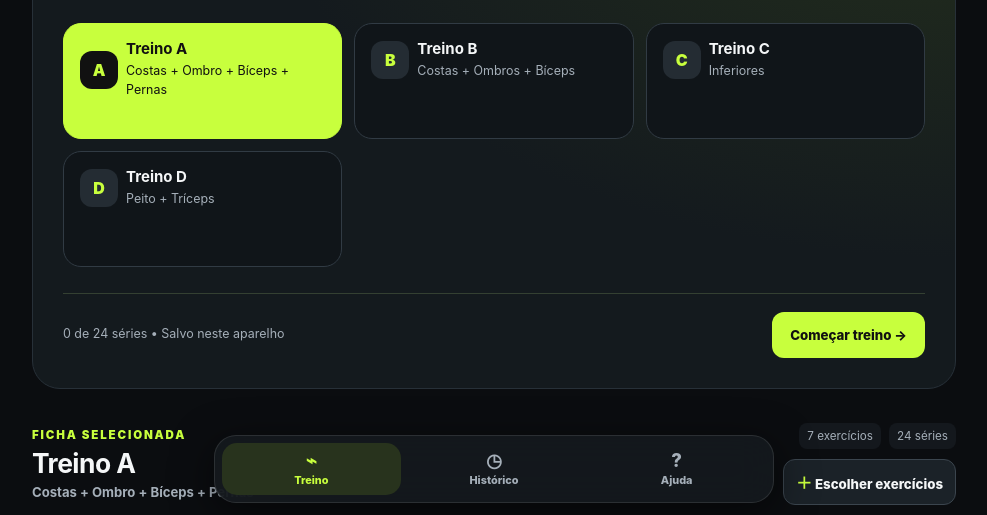
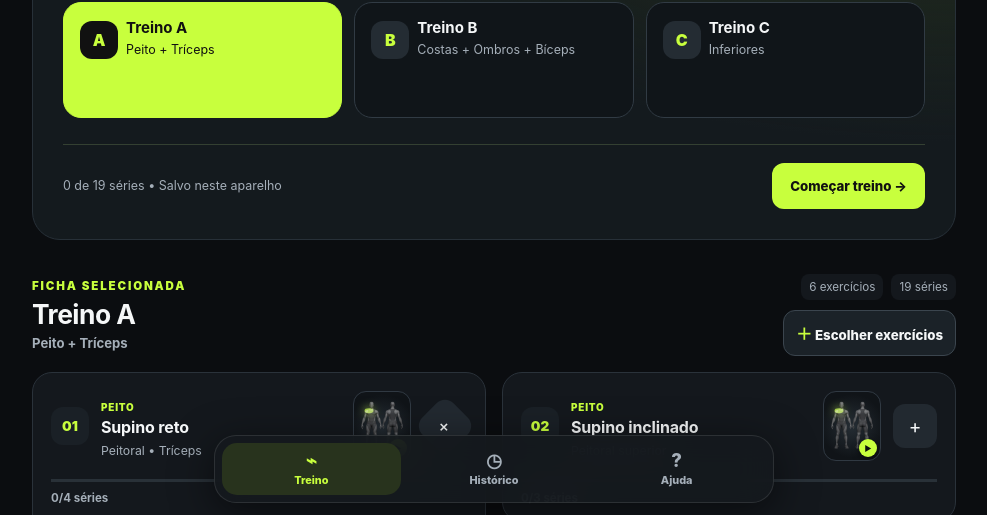
Before and after one commit to igorccllc/treino-app, a website: page index.html in a window 1280 px wide. Shown: the part 285-800 px from the top of the page, without its empty margins (146-1133 px from the left). Drawn offline with Linux system fonts and the light colour scheme.

Commit message:
fix: manter fichas como estavam, so ampliar o catalogo
Desfaz a troca do Treino A e a prescricao fixa. Os seis exercicios
novos ficam como opcionais nos grupos, com explicacao e referencia
visual como os demais.

Co-Authored-By: Claude Opus 5.5 <noreply@anthropic.com>
Claude-Session: https://claude.ai/code/session_01PzRSfZFn3q5jFL9DBW96oS

```diff
--- a/app.js
+++ b/app.js
@@ -7,26 +7,10 @@
  */
 const workoutPlan = self.REP_WORKOUT_PLAN;
 
-/*
- * `prescription` copia a ficha passada pela academia: ordem, séries e o
- * alvo de reps/carga/descanso. Esses exercícios viram a seleção padrão da
- * ficha e aparecem como sugestão (placeholder) nos campos de cada série.
- * A ficha Peito + Tríceps mantém o id "treino-a" para não perder a
- * seleção já salva no aparelho.
- */
 const trainingPlans = [
-  { id: "treino-a-academia", code: "Treino A", letter: "A", label: "Costas + Ombro + Bíceps + Pernas", groups: ["costas", "ombros", "biceps", "pernas"], prescription: [
-    { id: "puxada-aberta-supinada", sets: 4, rest: 90 },
-    { id: "remada-articulada-neutra-unilateral", sets: 3, reps: "12", rest: 90 },
-    { id: "remada-media-polia", sets: 3, reps: "10", load: "65", rest: 90 },
-    { id: "facepull", sets: 4, reps: "12" },
-    { id: "rosca-bayesian", sets: 4, reps: "21" },
-    { id: "rosca-martelo-corda", sets: 3, reps: "10" },
-    { id: "agachamento-smith", sets: 3, reps: "10", rest: 90 }
-  ] },
+  { id: "treino-a", code: "Treino A", letter: "A", label: "Peito + Tríceps", groups: ["peito", "triceps"] },
   { id: "treino-b", code: "Treino B", letter: "B", label: "Costas + Ombros + Bíceps", groups: ["costas", "ombros", "biceps"] },
-  { id: "treino-c", code: "Treino C", letter: "C", label: "Inferiores", groups: ["pernas"] },
-  { id: "treino-a", code: "Treino D", letter: "D", label: "Peito + Tríceps", groups: ["peito", "triceps"] }
+  { id: "treino-c", code: "Treino C", letter: "C", label: "Inferiores", groups: ["pernas"] }
 ];
 
 const selectionKey = "rep-workout-selections-v2";
@@ -108,27 +92,11 @@ function groupsForWorkout(workout) {
 }
 
 function exerciseCatalogForWorkout(workout) {
-  const base = groupsForWorkout(workout).flatMap(group => group.exercises.map(exercise => ({
+  return groupsForWorkout(workout).flatMap(group => group.exercises.map(exercise => ({
     ...exercise,
     groupId: group.id,
     groupLabel: group.label
   })));
-  if (!workout.prescription) return base;
-  const byId = new Map(base.map(exercise => [exercise.id, exercise]));
-  const prescribed = workout.prescription
-    .filter(item => byId.has(item.id))
-    .map(item => ({ ...byId.get(item.id), ...item }));
-  const prescribedIds = new Set(prescribed.map(exercise => exercise.id));
-  return [...prescribed, ...base.filter(exercise => !prescribedIds.has(exercise.id))];
-}
-
-function prescriptionText(exercise) {
-  return [
-    `${exercise.sets} séries`,
-    exercise.reps && `${exercise.reps} reps`,
-    exercise.load && `${exercise.load} kg`,
-    exercise.rest && `${exercise.rest}s descanso`
-  ].filter(Boolean).join(" • ");
 }
 
 function getSelectedExerciseIds(workout) {
@@ -136,7 +104,6 @@ function getSelectedExerciseIds(workout) {
   const saved = exerciseSelections[workout.id];
   const validIds = new Set(catalog.map(exercise => exercise.id));
   if (Array.isArray(saved)) return saved.filter(id => validIds.has(id));
-  if (workout.prescription) return workout.prescription.map(item => item.id).filter(id => validIds.has(id));
 
   return groupsForWorkout(workout).flatMap(group => {
     const legacy = legacySelections[group.id];
@@ -172,8 +139,8 @@ function renderWorkout() {
       const set = getSet(exercise.id, index);
       return `<div class="set-row" data-set="${index}">
         <span class="set-index">${index + 1}</span>
-        <label class="input-wrap"><input inputmode="decimal" type="number" min="0" step="0.5" value="${escapeHtml(set.weight)}" placeholder="${escapeHtml(exercise.load || "")}" aria-label="Peso da série ${index + 1}" data-field="weight"><span>kg</span></label>
-        <label class="input-wrap"><input inputmode="numeric" type="number" min="0" step="1" value="${escapeHtml(set.reps)}" placeholder="${escapeHtml(exercise.reps || "")}" aria-label="Repetições da série ${index + 1}" data-field="reps"><span>reps</span></label>
+        <label class="input-wrap"><input inputmode="decimal" type="number" min="0" step="0.5" value="${escapeHtml(set.weight)}" aria-label="Peso da série ${index + 1}" data-field="weight"><span>kg</span></label>
+        <label class="input-wrap"><input inputmode="numeric" type="number" min="0" step="1" value="${escapeHtml(set.reps)}" aria-label="Repetições da série ${index + 1}" data-field="reps"><span>reps</span></label>
         <button class="check-set ${set.done ? "done" : ""}" type="button" aria-label="${set.done ? "Desmarcar" : "Concluir"} série ${index + 1}" aria-pressed="${set.done}"></button>
       </div>`;
     }).join("");
@@ -182,7 +149,7 @@ function renderWorkout() {
       <div class="exercise-head">
         <div class="exercise-number">${String(exerciseIndex + 1).padStart(2, "0")}</div>
         <div class="exercise-info">
-          <div><span class="exercise-group-tag">${exercise.groupLabel}</span><h3 class="exercise-name">${exercise.name}</h3><p class="exercise-detail">${exercise.detail}</p>${exercise.reps || exercise.load || exercise.rest ? `<p class="exercise-rx">${escapeHtml(prescriptionText(exercise))}</p>` : ""}</div>
+          <div><span class="exercise-group-tag">${exercise.groupLabel}</span><h3 class="exercise-name">${exercise.name}</h3><p class="exercise-detail">${exercise.detail}</p></div>
           <button class="muscle-map target-${exercise.target}" type="button" data-motion="${exercise.id}" aria-label="Abrir animação de ${exercise.name}. Foco principal: ${exercise.targetLabel}" title="Ver movimento e músculos trabalhados">
             <img src="./body-map.png" alt=""><span aria-hidden="true"></span><span aria-hidden="true"></span>
             <i aria-hidden="true">▶</i>
@@ -320,8 +287,7 @@ listEl.addEventListener("click", event => {
     return;
   }
   if (event.target.closest(".add-set")) {
-    const workout = trainingPlans.find(item => item.id === activeWorkout) || trainingPlans[0];
-    const exercise = getSelectedExercises(workout).find(item => item.id === card.dataset.exercise) || findExercise(card.dataset.exercise);
+    const exercise = findExercise(card.dataset.exercise);
     state[exercise.id] ||= [];
     while (state[exercise.id].length < exercise.sets) state[exercise.id].push(RepDB.emptySet());
     state[exercise.id].push(RepDB.emptySet());
--- a/exercises.js
+++ b/exercises.js
@@ -61,7 +61,7 @@ self.REP_WORKOUT_PLAN = [
   { id: "ombros", label: "Ombros", icon: "◇", code: "Treino D", exercises: [
     { id: "desenvolvimento", name: "Desenvolvimento", detail: "Deltoides • Tríceps", target: "shoulders", targetLabel: "ombros", sets: 4, tips: ["Mantenha o tronco firme e os punhos alinhados.", "Empurre os halteres acima da cabeça.", "Desça até os cotovelos ficarem próximos de 90°."] },
     { id: "elevacao-lateral", name: "Elevação lateral", detail: "Deltoide lateral", target: "shoulders", targetLabel: "deltoides laterais", sets: 3, tips: ["Use uma leve flexão nos cotovelos.", "Eleve até a linha dos ombros.", "Desça controlando, sem embalar o corpo."] },
-    { id: "facepull", name: "Face pull na corda", detail: "Deltoide posterior", target: "rear-shoulders", targetLabel: "deltoides posteriores", sets: 3, tips: ["Posicione a corda na altura do rosto.", "Puxe separando as pontas da corda.", "Mantenha os cotovelos altos e controle a volta."] },
+    { id: "facepull", name: "Face pull", detail: "Deltoide posterior", target: "rear-shoulders", targetLabel: "deltoides posteriores", sets: 3, tips: ["Posicione a corda na altura do rosto.", "Puxe separando as pontas da corda.", "Mantenha os cotovelos altos e controle a volta."] },
     { id: "arnold-press", name: "Desenvolvimento Arnold", detail: "Deltoides • Tríceps", target: "shoulders", targetLabel: "ombros", sets: 3, optional: true, tips: ["Comece com as palmas voltadas para você.", "Gire os braços enquanto empurra os halteres.", "Retorne pelo mesmo caminho com controle."] },
     { id: "elevacao-frontal", name: "Elevação frontal", detail: "Deltoide anterior", target: "shoulders", targetLabel: "deltoides anteriores", sets: 3, optional: true, tips: ["Mantenha uma leve flexão nos cotovelos.", "Eleve os halteres até a linha dos ombros.", "Desça sem embalar o tronco."] },
     { id: "voador-inverso", name: "Voador inverso", detail: "Deltoide posterior", target: "rear-shoulders", targetLabel: "deltoides posteriores", sets: 3, optional: true, tips: ["Apoie o peito e mantenha o pescoço neutro.", "Abra os braços sem encolher os ombros.", "Retorne lentamente à posição inicial."] },
--- a/styles.css
+++ b/styles.css
@@ -83,7 +83,6 @@ h1 { max-width: 420px; margin-bottom: 9px; font-size: clamp(1.8rem, 7vw, 2.8rem)
 .exercise-group-tag { display: inline-block; margin-bottom: 4px; color: var(--accent); font-size: .62rem; font-weight: 900; letter-spacing: .08em; text-transform: uppercase; }
 .exercise-name { margin: 0 0 4px; font-size: 1rem; letter-spacing: -.01em; }
 .exercise-detail { margin: 0; color: var(--muted); font-size: .77rem; }
-.exercise-rx { margin: 4px 0 0; color: var(--accent); font-size: .72rem; font-weight: 700; }
 .muscle-map { position: relative; flex: 0 0 58px; width: 58px; height: 70px; overflow: hidden; padding: 0; border: 1px solid #303942; border-radius: 13px; background: radial-gradient(circle, #252d34, #101418 72%); cursor: pointer; transition: border-color .2s ease, transform .2s ease; }
 .muscle-map:hover, .muscle-map:focus-visible { border-color: var(--accent); transform: scale(1.03); outline: none; }
 .muscle-map img { position: absolute; inset: 3px; width: calc(100% - 6px); height: calc(100% - 6px); object-fit: contain; opacity: .9; }
```
